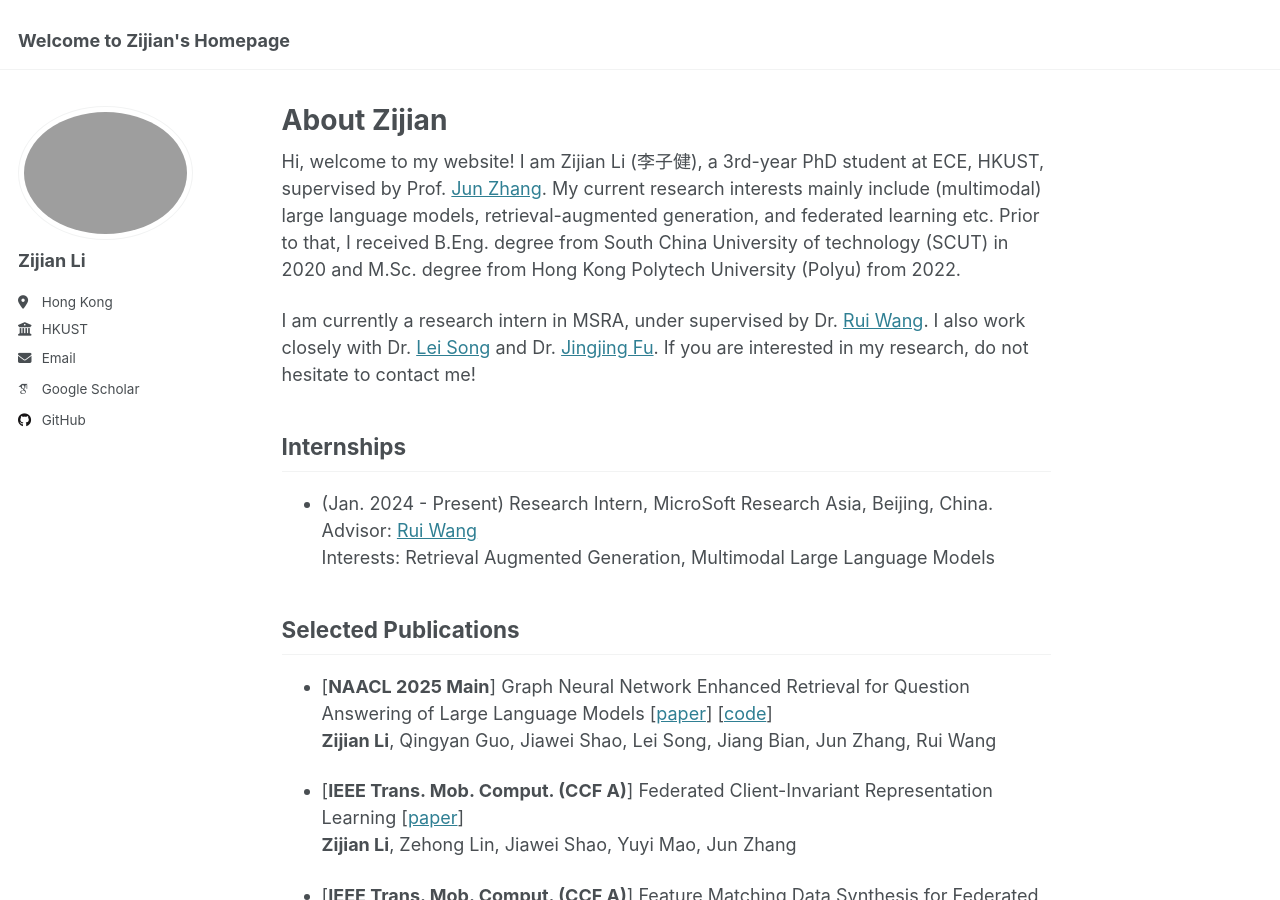
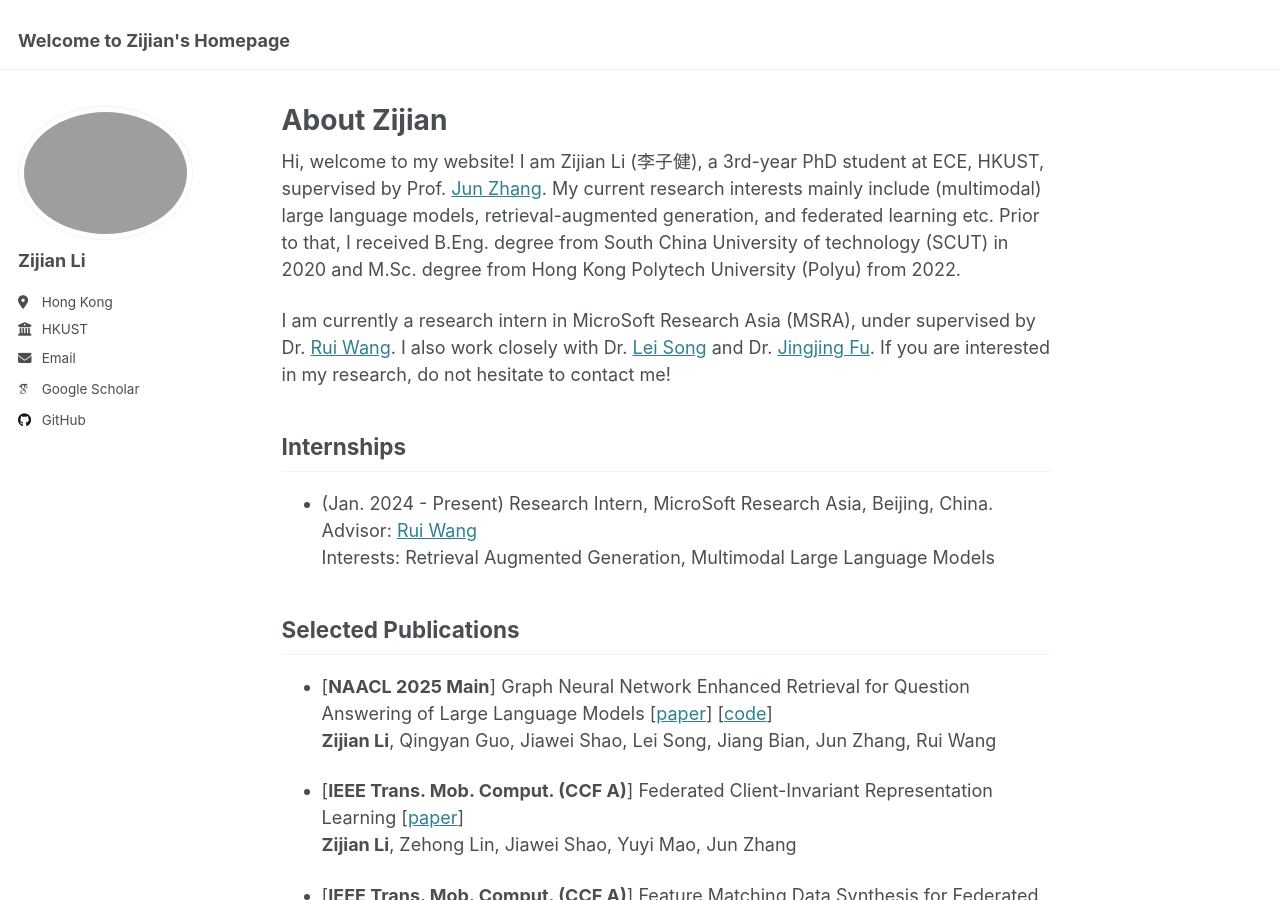
Before and after one commit to zli999/zijianli.github.io, a Jekyll site: the page built from _pages/about.md, in a window 1280 px wide and 900 px high. Built offline with Jekyll 4.4.1, drawn with Linux system fonts in a browser that asks for light colours; some web fonts are replaced.

Commit message:
Update about.md

```diff
--- a/_pages/about.md
+++ b/_pages/about.md
@@ -9,7 +9,7 @@ redirect_from:
 
 Hi, welcome to my website! I am Zijian Li (李子健), a 3rd-year PhD student at ECE, HKUST, supervised by Prof. [Jun Zhang](https://eejzhang.people.ust.hk/). My current research interests mainly include (multimodal) large language models, retrieval-augmented generation, and federated learning etc. Prior to that, I received B.Eng. degree from South China University of technology (SCUT) in 2020 and M.Sc. degree from Hong Kong Polytech University (Polyu) from 2022.
 
-I am currently a research intern in MSRA, under supervised by Dr. [Rui Wang](https://scholar.google.com.hk/citations?user=h1IrWikAAAAJ&hl=zh-CN). I also work closely with Dr. [Lei Song](https://www.microsoft.com/en-us/research/people/lesong/) and Dr. [Jingjing Fu](https://www.microsoft.com/en-us/research/people/jifu/). If you are interested in my research, do not hesitate to contact me!
+I am currently a research intern in MicroSoft Research Asia (MSRA), under supervised by Dr. [Rui Wang](https://scholar.google.com.hk/citations?user=h1IrWikAAAAJ&hl=zh-CN). I also work closely with Dr. [Lei Song](https://www.microsoft.com/en-us/research/people/lesong/) and Dr. [Jingjing Fu](https://www.microsoft.com/en-us/research/people/jifu/). If you are interested in my research, do not hesitate to contact me!
 
 
 ## Internships
```
